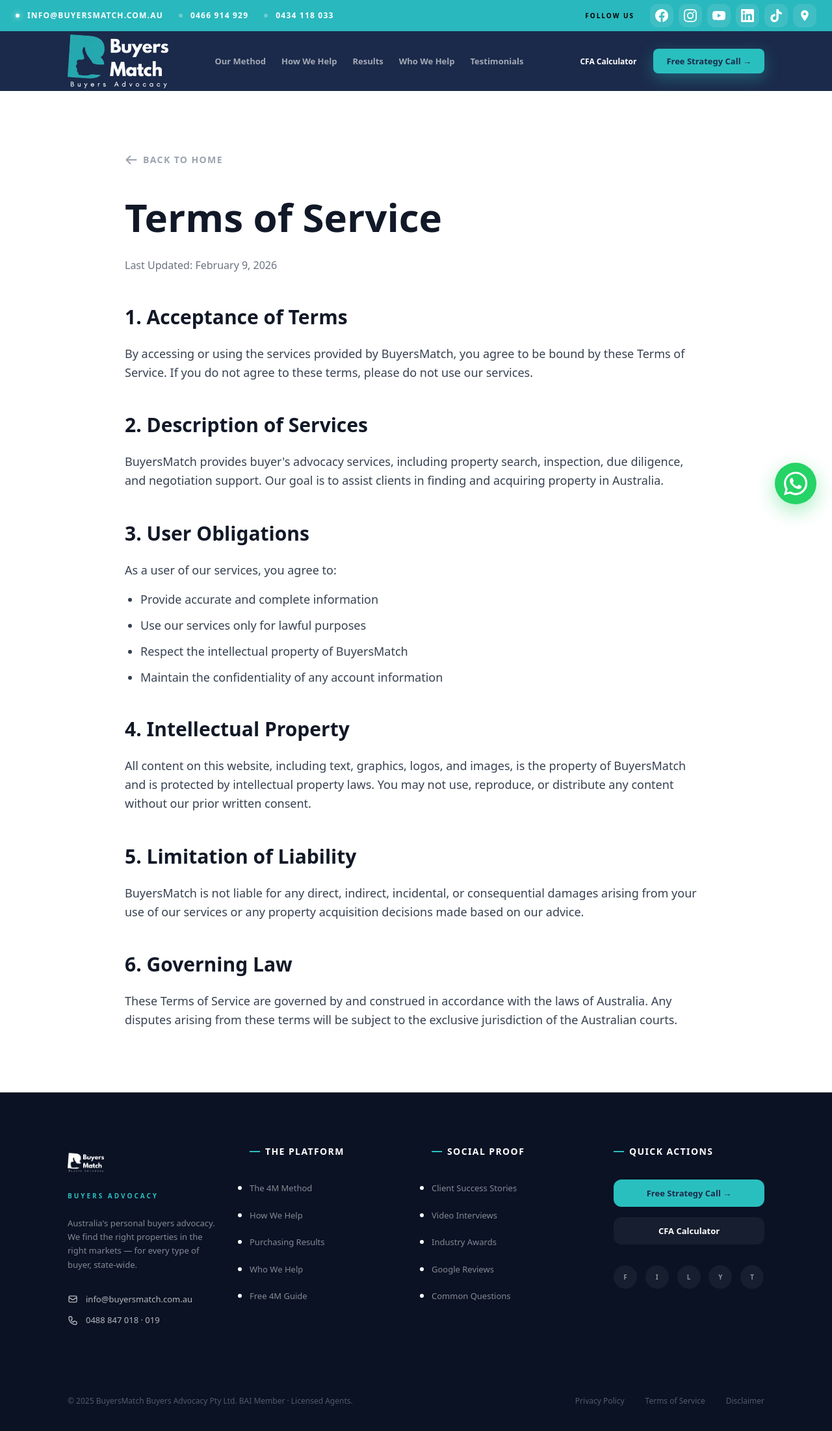
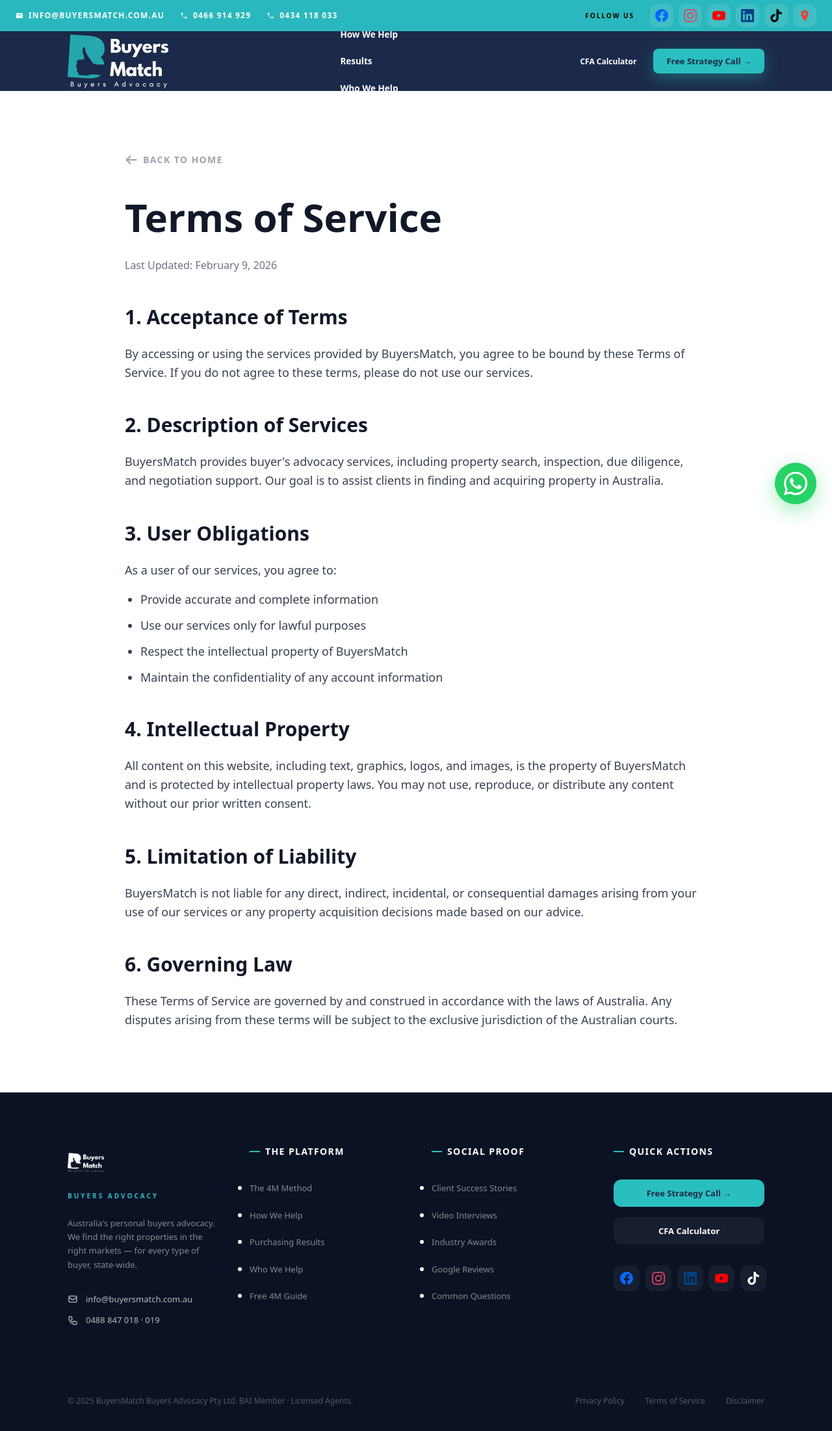
Before and after one commit to vkungwani/buyers-match, a React (Vite) app in the folder buyers-match-website-fe/: page /terms in a window 1280 px wide. Shown: the top 2202 px of the page at 65% size. Built offline with nearby package versions, Linux system fonts and the light colour scheme.

Commit message:
90 per done

```diff
--- a/buyers-match-website-fe/src/components/Footer.jsx
+++ b/buyers-match-website-fe/src/components/Footer.jsx
@@ -1,6 +1,35 @@
 import React from "react";
 import { Link } from "react-router-dom";
 import logo from "../assets/logo_removebg.png";
+import {
+  FacebookIcon,
+  InstagramIcon,
+  YouTubeIcon,
+  LinkedInIcon,
+  TikTokIcon,
+} from "./SocialIcons";
+
+const getSocialIcon = (name) => {
+  switch (name.toLowerCase()) {
+    case "facebook": return FacebookIcon;
+    case "instagram": return InstagramIcon;
+    case "youtube": return YouTubeIcon;
+    case "linkedin": return LinkedInIcon;
+    case "tiktok": return TikTokIcon;
+    default: return FacebookIcon;
+  }
+};
+
+const getSocialColor = (name) => {
+  switch (name.toLowerCase()) {
+    case "facebook": return "#0866FF";
+    case "instagram": return "#E4405F";
+    case "youtube": return "#FF0000";
+    case "linkedin": return "#004182";
+    case "tiktok": return "#ffffff";
+    default: return "#2ABFBF";
+  }
+};
 
 const Footer = ({ scrollToSection, openCalendly }) => {
   const handleNavClick = (e, hash) => {
@@ -87,12 +116,22 @@ const Footer = ({ scrollToSection, openCalendly }) => {
                   CFA Calculator
                 </button>
                 <div className="pt-4 grid grid-cols-5 gap-3">
-                  {/* Social Circles */}
-                  {['Facebook', 'Instagram', 'LinkedIn', 'YouTube', 'TikTok'].map(soc => (
-                    <div key={soc} className="w-9 h-9 rounded-full bg-white/5 border border-white/10 flex items-center justify-center text-white/50 hover:border-[#2ABFBF] hover:text-[#2ABFBF] transition-all cursor-pointer">
-                      <span className="text-[10px] font-black">{soc[0]}</span>
-                    </div>
-                  ))}
+                  {/* Social Brand Icons */}
+                  {['Facebook', 'Instagram', 'LinkedIn', 'YouTube', 'TikTok'].map(name => {
+                    const Icon = getSocialIcon(name);
+                    const color = getSocialColor(name);
+                    return (
+                      <div
+                        key={name}
+                        className="w-10 h-10 rounded-xl bg-white/5 border border-white/10 flex items-center justify-center hover:border-white/30 hover:bg-white/10 transition-all cursor-pointer group"
+                      >
+                        <Icon
+                          className="w-5 h-5 transition-transform group-hover:scale-110"
+                          style={{ color }}
+                        />
+                      </div>
+                    );
+                  })}
                 </div>
               </div>
             </div>
--- a/buyers-match-website-fe/src/components/Navbar.jsx
+++ b/buyers-match-website-fe/src/components/Navbar.jsx
@@ -2,6 +2,37 @@ import React, { useState, useEffect } from "react";
 import { Link, useLocation } from "react-router-dom";
 import { siteData } from "../config/siteData";
 import logo from "../assets/bm-logo-white-text-1B2A4A.jpg";
+import {
+  MailIcon,
+  PhoneIcon,
+  FacebookIcon,
+  InstagramIcon,
+  LinkedInIcon,
+  YouTubeIcon,
+  TikTokIcon,
+} from "./SocialIcons";
+
+const getSocialIcon = (name) => {
+  switch (name.toLowerCase()) {
+    case "facebook": return FacebookIcon;
+    case "instagram": return InstagramIcon;
+    case "linkedin": return LinkedInIcon;
+    case "youtube": return YouTubeIcon;
+    case "tiktok": return TikTokIcon;
+    default: return FacebookIcon;
+  }
+};
+
+const getSocialColor = (name) => {
+  switch (name.toLowerCase()) {
+    case "facebook": return "#0866FF";
+    case "instagram": return "#E4405F";
+    case "linkedin": return "#004182";
+    case "youtube": return "#FF0000";
+    case "tiktok": return "#ffffff";
+    default: return "#2ABFBF";
+  }
+};
 
 const Navbar = ({ scrollToSection, openCalendly }) => {
   const [activeSection, setActiveSection] = useState("");
@@ -16,6 +47,21 @@ const Navbar = ({ scrollToSection, openCalendly }) => {
     window.addEventListener("scroll", handleScroll);
     return () => window.removeEventListener("scroll", handleScroll);
   }, []);
+
+  // Lock body scroll and set state class when mobile menu is open
+  useEffect(() => {
+    if (isMobileMenuOpen) {
+      document.body.style.overflow = "hidden";
+      document.body.classList.add("mobile-menu-open");
+    } else {
+      document.body.style.overflow = "unset";
+      document.body.classList.remove("mobile-menu-open");
+    }
+    return () => {
+      document.body.style.overflow = "unset";
+      document.body.classList.remove("mobile-menu-open");
+    };
+  }, [isMobileMenuOpen]);
 
   useEffect(() => {
     const observer = new IntersectionObserver(
@@ -55,14 +101,14 @@ const Navbar = ({ scrollToSection, openCalendly }) => {
         <a
           href={path}
           onClick={(e) => handleNavClick(e, id)}
-          className={`relative text-[13px] font-semibold transition-colors duration-200 ${
-            isActive
+          className={`relative text-[13.5px] font-semibold transition-colors duration-200 ${
+            isActive && !isMobileMenuOpen
               ? "text-[#2ABFBF] font-extrabold"
-              : "text-white/60 hover:text-[#2ABFBF]"
+              : "text-white hover:text-[#2ABFBF]"
           }`}
         >
           {label}
-          {isActive && (
+          {isActive && !isMobileMenuOpen && (
             <span className="absolute -bottom-1.5 left-1/2 -translate-x-1/2 w-1.5 h-1.5 rounded-full bg-[#2ABFBF] transition-all duration-300 transform scale-100" />
           )}
         </a>
@@ -83,7 +129,7 @@ const Navbar = ({ scrollToSection, openCalendly }) => {
         >
           <Link
             to="/"
-            className="flex-shrink-0"
+            className={`flex-shrink-0 transition-opacity duration-300 ${isMobileMenuOpen ? "opacity-0 invisible pointer-events-none" : "opacity-100"}`}
             onClick={() => setIsMobileMenuOpen(false)}
           >
             <img
@@ -116,18 +162,53 @@ const Navbar = ({ scrollToSection, openCalendly }) => {
           <ul
             className={`lg:flex items-center gap-6 list-none transition-all duration-300 ${
               isMobileMenuOpen
-                ? "fixed inset-0 top-[92px] bg-[#1B2A4A] flex-col p-8 z-[350] h-screen overflow-y-auto"
+                ? "fixed inset-0 bg-[#1B2A4A] flex flex-col pt-16 px-[8%] pb-6 z-[350] h-screen w-screen overflow-hidden"
                 : "hidden"
             }`}
           >
+            <div className="space-y-4 mb-auto">
               {navItem("method", "Our Method")}
               {navItem("services", "How We Help")}
               {navItem("purchases", "Results")}
               {navItem("who", "Who We Help")}
               {navItem("testimonials", "Testimonials")}
+            </div>
 
-            <li className="lg:hidden mt-8 w-full space-y-4">
-              <button className="w-full bg-white/5 text-[#2ABFBF] py-3 rounded-lg font-bold border border-[#2ABFBF]/30">
+            <li className="lg:hidden w-full space-y-5 border-t border-white/10 pt-6">
+              <div className="grid grid-cols-1 gap-3">
+                <a href={`mailto:${siteData.contact.email}`} className="flex items-center gap-2.5 text-white text-[11px] font-bold tracking-tight">
+                   <div className="w-5 h-5 rounded-md bg-white/5 flex items-center justify-center">
+                     <MailIcon className="w-2.5 h-2.5 text-[#2ABFBF]" />
+                   </div>
+                   {siteData.contact.email}
+                </a>
+
+                <div className="flex flex-wrap items-center gap-x-5 gap-y-2">
+                  {siteData.contact.phones.map((phone, i) => (
+                    <a key={i} href={`tel:+61${phone.replace(/[^0-9]/g, "")}`} className="flex items-center gap-2.5 text-white text-[11px] font-bold tracking-tight">
+                       <div className="w-5 h-5 rounded-md bg-white/5 flex items-center justify-center">
+                         <PhoneIcon className="w-2.5 h-2.5 text-[#2ABFBF]" />
+                       </div>
+                       {phone}
+                    </a>
+                  ))}
+                </div>
+              </div>
+
+              <div className="flex items-center gap-2.5">
+                {siteData.socials.map((social) => {
+                  const Icon = getSocialIcon(social.name);
+                  const color = getSocialColor(social.name);
+                  return (
+                    <a key={social.name} href={social.url} target="_blank" rel="noopener noreferrer" className="w-8 h-8 rounded-lg bg-white/5 flex items-center justify-center border border-white/10">
+                       <Icon className="w-3.5 h-3.5" style={{ color }} />
+                    </a>
+                  );
+                })}
+              </div>
+
+              <div className="grid grid-cols-1 gap-2.5 pt-1">
+                <button className="w-full bg-white/5 text-[#2ABFBF] py-2.5 rounded-lg font-black text-[10px] uppercase tracking-[0.2em] border border-[#2ABFBF]/20">
                   CFA Calculator
                 </button>
                 <button
@@ -135,10 +216,11 @@ const Navbar = ({ scrollToSection, openCalendly }) => {
                     openCalendly(e);
                     setIsMobileMenuOpen(false);
                   }}
-                className="w-full bg-[#2ABFBF] text-[#1B2A4A] py-3 rounded-lg font-bold shadow-lg shadow-[#2ABFBF]/30"
+                  className="w-full bg-[#2ABFBF] text-[#1B2A4A] py-2.5 rounded-lg font-black text-[10px] uppercase tracking-[0.2em] shadow-lg shadow-[#2ABFBF]/10"
                 >
                   Free Strategy Call →
                 </button>
+              </div>
             </li>
           </ul>
 
--- a/buyers-match-website-fe/src/components/SocialIcons.jsx
+++ b/buyers-match-website-fe/src/components/SocialIcons.jsx
@@ -35,3 +35,15 @@ export const MapsIcon = (props) => (
     <path d="M12 2C8.13 2 5 5.13 5 9c0 5.25 7 13 7 13s7-7.75 7-13c0-3.87-3.13-7-7-7zm0 9.5c-1.38 0-2.5-1.12-2.5-2.5s1.12-2.5 2.5-2.5 2.5 1.12 2.5 2.5-1.12 2.5-2.5 2.5z" />
   </svg>
 );
+
+export const MailIcon = (props) => (
+  <svg viewBox="0 0 24 24" fill="currentColor" {...props}>
+    <path d="M20 4H4c-1.1 0-1.99.9-1.99 2L2 18c0 1.1.9 2 2 2h16c1.1 0 2-.9 2-2V6c0-1.1-.9-2-2-2zm0 4l-8 5-8-5V6l8 5 8-5v2z" />
+  </svg>
+);
+
+export const PhoneIcon = (props) => (
+  <svg viewBox="0 0 24 24" fill="currentColor" {...props}>
+    <path d="M20.01 15.38c-1.23 0-2.42-.2-3.53-.56-.35-.12-.74-.03-1.01.24l-2.2 2.2c-2.83-1.44-5.15-3.75-6.59-6.58l2.2-2.21c.28-.27.36-.66.25-1.01-.36-1.11-.56-2.3-.56-3.53 0-.55-.45-1-1-1H4.03c-.55 0-1 .45-1 1C3 12.09 11.91 21 20.01 21c.55 0 1-.45 1-1v-3.62c0-.55-.45-1-1-1z" />
+  </svg>
+);
--- a/buyers-match-website-fe/src/components/SuperNavbar.jsx
+++ b/buyers-match-website-fe/src/components/SuperNavbar.jsx
@@ -8,6 +8,8 @@ import {
   LinkedInIcon,
   TikTokIcon,
   MapsIcon,
+  MailIcon,
+  PhoneIcon,
 } from "./SocialIcons";
 
 const TopBar = ({ className = "" }) => {
@@ -33,17 +35,17 @@ const TopBar = ({ className = "" }) => {
   const getSocialColor = (name) => {
     switch (name.toLowerCase()) {
       case "facebook":
-        return "#1877F2";
+        return "#0866FF";
       case "instagram":
         return "#E4405F";
       case "youtube":
         return "#FF0000";
       case "linkedin":
-        return "#0A66C2";
+        return "#004182";
       case "tiktok":
-        return "#ffffff";
+        return "#000000";
       case "maps":
-        return "#4285F4";
+        return "#EA4335";
       default:
         return "#29b8bd";
     }
@@ -52,7 +54,7 @@ const TopBar = ({ className = "" }) => {
   return (
     <div
       id="super-nav"
-      className={`bg-[#29B8BD] py-1.5 px-4 md:px-6 ${className}`}
+      className={`hidden lg:block bg-[#29B8BD] py-1.5 px-4 md:px-6 ${className}`}
     >
       <div className="max-w-[1800px] mx-auto flex flex-col md:flex-row justify-between items-center gap-3.5 md:gap-0">
         {/* Contact Info */}
@@ -62,7 +64,7 @@ const TopBar = ({ className = "" }) => {
             href={`mailto:${siteConfig.contact.email}`}
             className="flex items-center text-white hover:text-navy transition-all duration-300"
           >
-            <span className="w-1.5 h-1.5 rounded-full bg-white mr-3 animate-pulse shadow-[0_0_8px_white]"></span>
+            <MailIcon className="w-3 h-3 mr-2 animate-pulse" />
             {siteConfig.contact.email}
           </a>
           {/* Phone numbers */}
@@ -73,7 +75,7 @@ const TopBar = ({ className = "" }) => {
                 href={`tel:+61${phone.replace(/[^0-9]/g, "")}`}
                 className="flex items-center text-white hover:text-navy transition-all duration-300"
               >
-                <span className="w-1.5 h-1.5 rounded-full bg-white/30 mr-3"></span>
+                <PhoneIcon className="w-3 h-3 mr-2 opacity-80" />
                 {phone}
               </a>
             ))}
@@ -101,7 +103,7 @@ const TopBar = ({ className = "" }) => {
                 >
                   <Icon
                     className="w-4 h-4 md:w-[20px] md:h-[20px] transition-all duration-300"
-                    style={{ color: "white" }}
+                    style={{ color: brandColor }}
                   />
                 </motion.a>
               );
--- a/buyers-match-website-fe/src/components/WaButton.jsx
+++ b/buyers-match-website-fe/src/components/WaButton.jsx
@@ -46,7 +46,7 @@ export const WhatsAppFloatingButton = () => {
   };
 
   return (
-    <div className="fixed bottom-6 right-6 z-[9999]">
+    <div className="wa-floating-btn fixed bottom-6 right-6 z-[9999]">
       <button
         onClick={handleWhatsAppClick}
         className="w-16 h-16 bg-[#25D366] hover:bg-[#128C7E] text-white rounded-full flex items-center justify-center shadow-[0_10px_30px_rgba(37,211,102,0.4)] hover:shadow-[0_15px_40px_rgba(37,211,102,0.6)] transition-all transform hover:scale-110 active:scale-95 group relative"
--- a/buyers-match-website-fe/src/index.css
+++ b/buyers-match-website-fe/src/index.css
@@ -1021,3 +1021,8 @@ footer{background:var(--navy);padding:64px 0 30px;color:rgba(255,255,255,.55)}
 .proc-step.active .ps-num {
   box-shadow: 0 0 12px rgba(42,191,191,.35);
 }
+
+/* Hide floating WhatsApp button when mobile menu is open */
+body.mobile-menu-open .wa-floating-btn {
+  display: none !important;
+}
```
Lines whose indentation alone changed are shown as unchanged.
